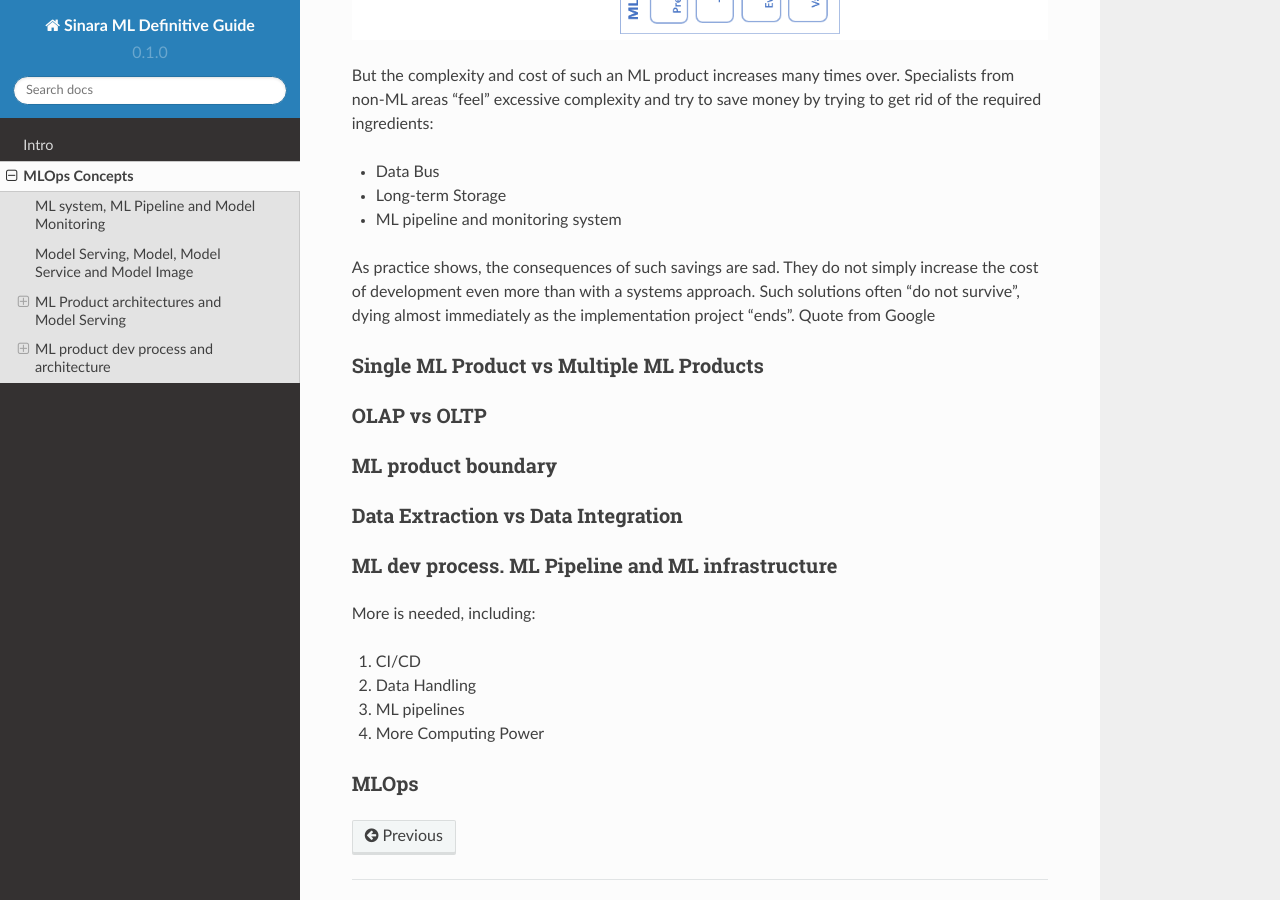
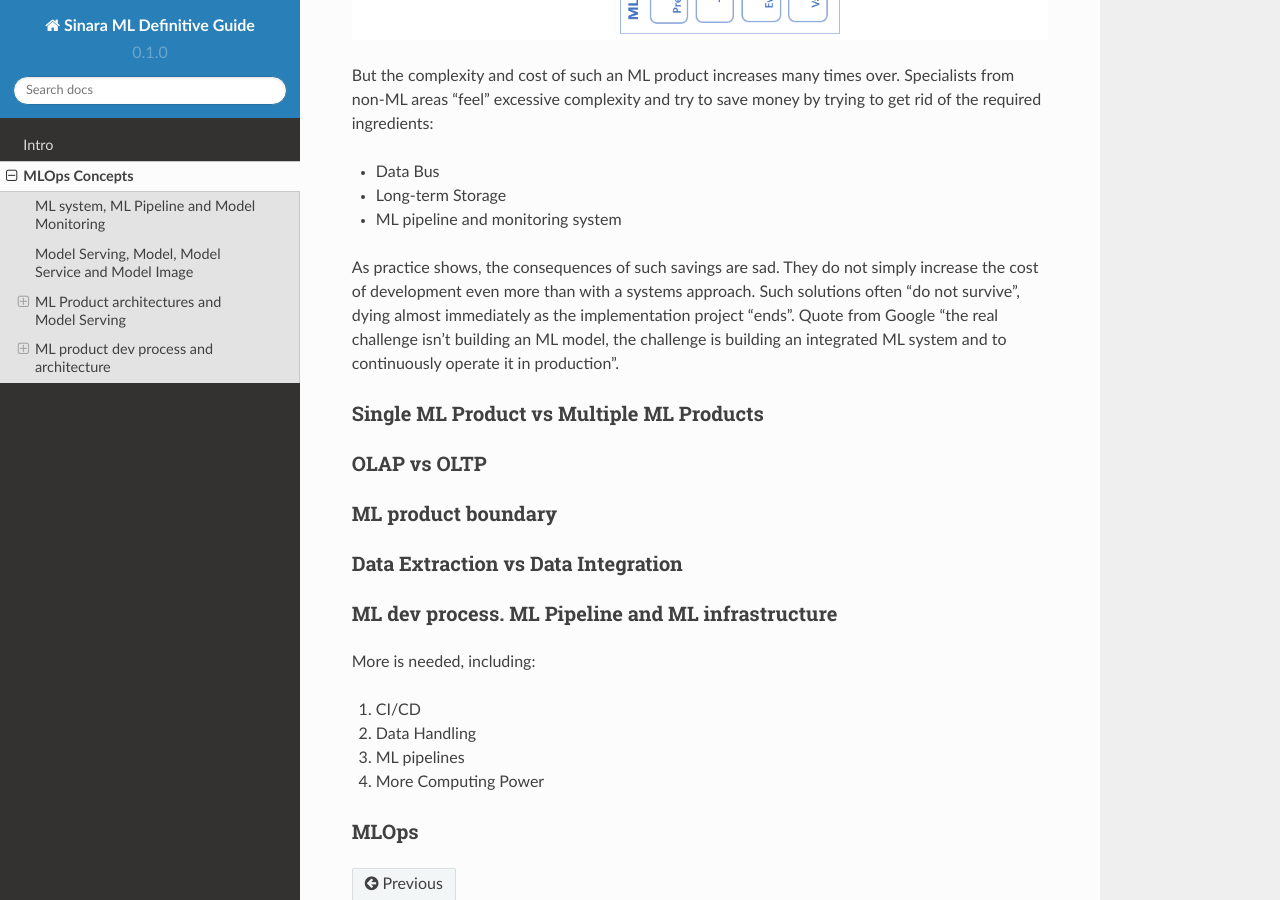
Before and after one commit to 4-DS/SinaraML-Def-Guide, a Sphinx documentation site: the page built from docs/source/concepts.rst, in a window 1280 px wide and 900 px high, scrolled down 10687 px. Built offline with Sphinx 7.4.7 and the Read the Docs theme 2.0.0, drawn with Linux system fonts in a browser that asks for light colours.

Commit message:
Update concepts.rst

```diff
--- a/docs/source/concepts.rst
+++ b/docs/source/concepts.rst
@@ -191,7 +191,7 @@
 - Long-term Storage
 - ML pipeline and monitoring system
 
-As practice shows, the consequences of such savings are sad. They do not simply increase the cost of development even more than with a systems approach. Such solutions often  “do not survive”, dying almost immediately as the implementation project “ends”. Quote from Google
+As practice shows, the consequences of such savings are sad. They do not simply increase the cost of development even more than with a systems approach. Such solutions often  “do not survive”, dying almost immediately as the implementation project “ends”. Quote from Google "the real challenge isn't building an ML model, the challenge is building an integrated ML system and to continuously operate it in production".
 
 Single ML Product vs Multiple ML Products
 =====================================
```
